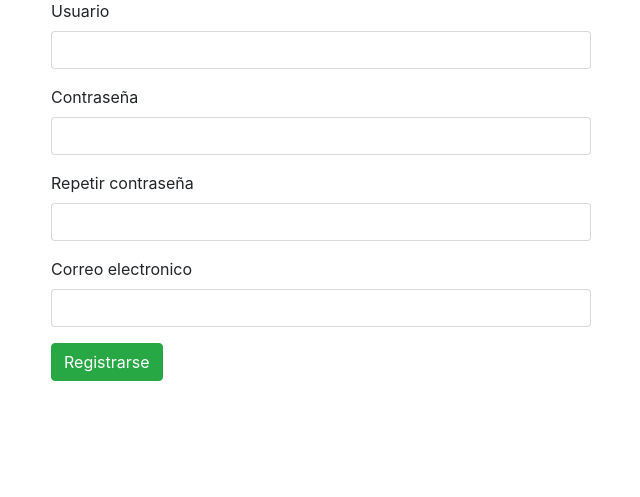
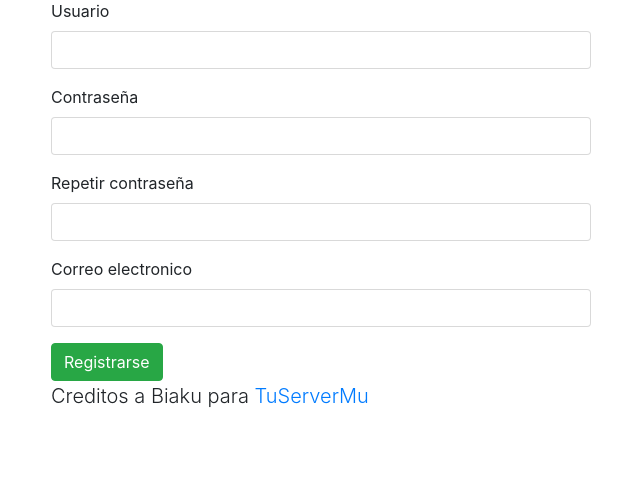
Before and after one commit to Biaku/registro_mu, a PHP site: page / in a window 1280 px wide. Shown: the part 105-602 px from the top of the page, without its empty margins (34-674 px from the left). Run offline with PHP 8.4, Linux system fonts and the light colour scheme; some libraries are stand-ins or nearby versions.

Commit message:
agregados creditos

```diff
--- a/index.php
+++ b/index.php
@@ -36,6 +36,7 @@
                 </div>
                 <button type="submit" class="btn btn-success">Registrarse</button>
             </form>
+            <p class="lead">Creditos a Biaku para <a href="http://tuservermu.com.ve/index.php">TuServerMu</a></p>
         </div>
     </div>
 </div>
```
